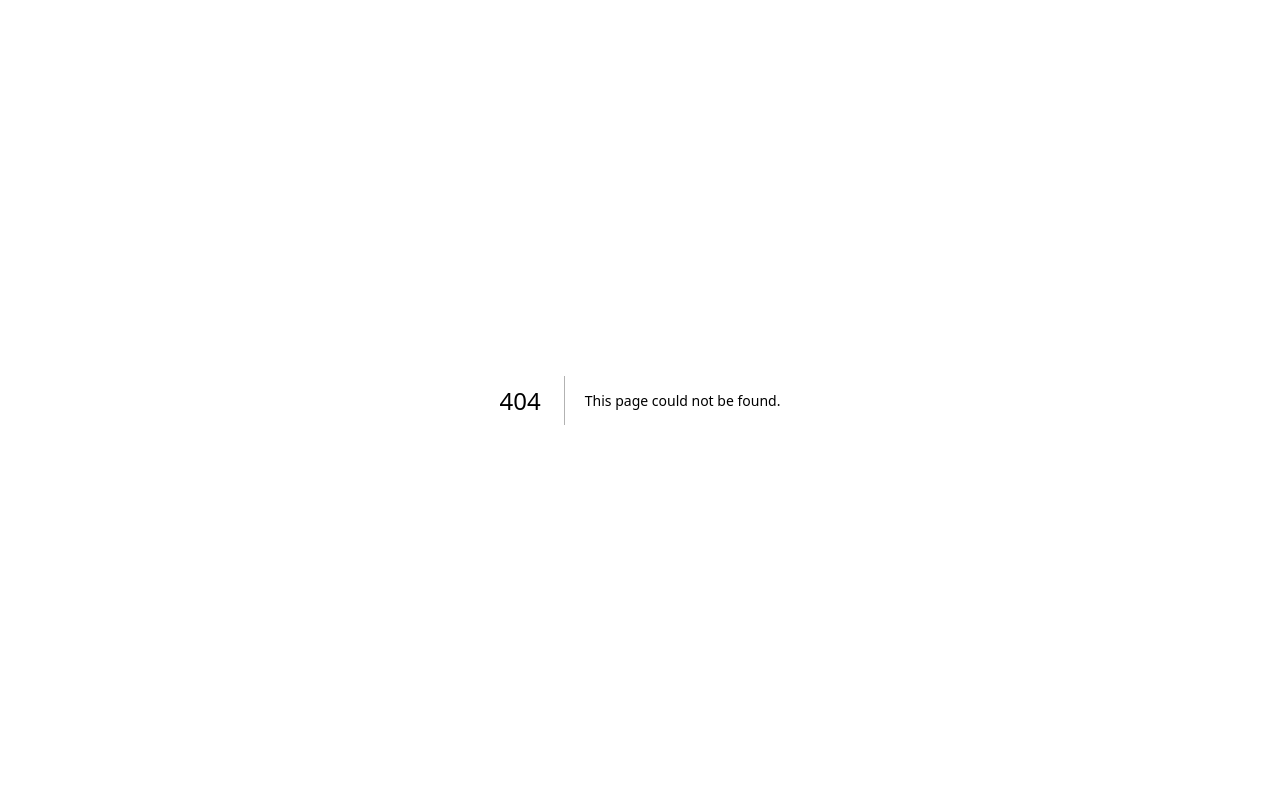
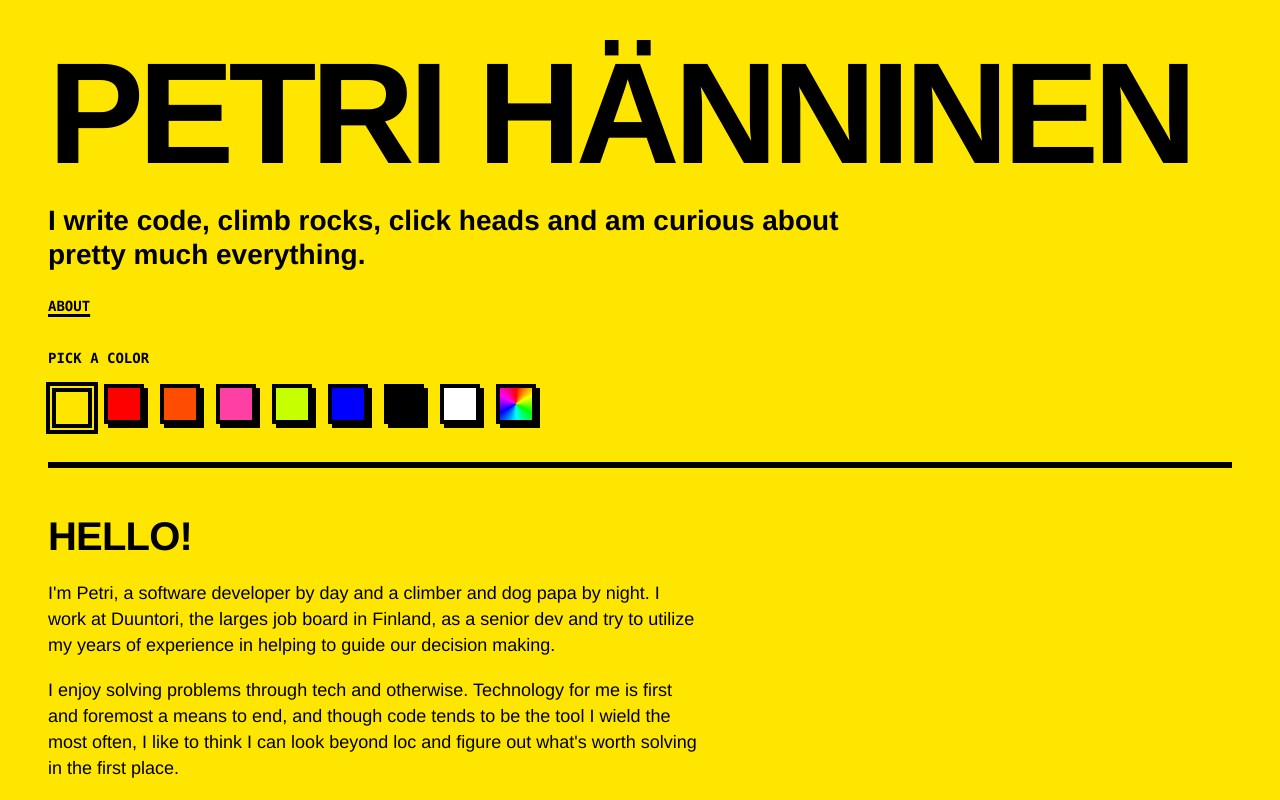
Before and after one commit to petrihanninen/blog, a Next.js app: page /about in a window 1280 px wide. Before the commit this address had no page. Shown: the top 800 px of the page. Built offline with nearby package versions, Linux system fonts and the light colour scheme.

Commit message:
Add About page and split content into posts and pages
Co-Authored-By: Claude Opus 5.5 <noreply@anthropic.com>

```diff
--- /dev/null
+++ b/src/app/[page]/page.tsx
@@ -0,0 +1,34 @@
+import type { Metadata } from 'next';
+
+import { getPage, getPageSlugs } from '@/app/utils';
+import { SiteHeader } from '@/components/SiteHeader/SiteHeader';
+
+type Props = { params: Promise<{ page: string }> };
+
+export const dynamicParams = false;
+
+export const generateStaticParams = () => getPageSlugs().map(page => ({ page }));
+
+export const generateMetadata = async ({ params }: Props): Promise<Metadata> => {
+  const { frontmatter } = await getPage((await params).page);
+  return { title: `${frontmatter.title} — Petri Hänninen` };
+};
+
+export default async function Page({ params }: Props) {
+  const { frontmatter, content } = await getPage((await params).page);
+
+  return (
+    <div className="site">
+      <SiteHeader />
+
+      <main className="page">
+        <h2 className="page-title">{frontmatter.title}</h2>
+        <div className="prose">{content}</div>
+      </main>
+
+      <footer className="site-footer">
+        <span>Petri Hänninen</span>
+      </footer>
+    </div>
+  );
+}
--- a/src/app/types.d.ts
+++ b/src/app/types.d.ts
@@ -3,3 +3,7 @@ export type Frontmatter = {
   lede?: string;
   date?: string;
 }
+
+export type PageFrontmatter = {
+  title: string;
+}
--- a/src/app/utils.ts
+++ b/src/app/utils.ts
@@ -2,27 +2,32 @@ import fs from 'fs'
 import path from 'path'
 import { compileMDX } from 'next-mdx-remote/rsc'
 
-import type { Frontmatter } from './types'
+import type { Frontmatter, PageFrontmatter } from './types'
 
 const contentDir = path.join(process.cwd(), 'src/content')
+const postsDir = path.join(contentDir, 'posts')
+const pagesDir = path.join(contentDir, 'pages')
 
-const getBlogBySlug = async (slug: string) => {
-  const filePath = path.join(contentDir, `${slug}.mdx`)
-  const fileContent = fs.readFileSync(filePath, 'utf-8')
-  const { frontmatter, content } = await compileMDX<Frontmatter>({
-    source: fileContent,
+const listSlugs = (dir: string) => {
+  if (!fs.existsSync(dir)) return []
+  return fs
+    .readdirSync(dir)
+    .filter(file => file.endsWith('.mdx'))
+    .map(file => path.parse(file).name)
+}
+
+const compileFile = async <T extends Record<string, unknown>>(dir: string, slug: string) => {
+  const source = fs.readFileSync(path.join(dir, `${slug}.mdx`), 'utf-8')
+  const { frontmatter, content } = await compileMDX<T>({
+    source,
     options: { parseFrontmatter: true },
   })
-  return {
-    frontmatter,
-    content,
-    slug
-  }
+  return { frontmatter, content, slug }
 }
 
-export const getBlogs = async () => {
-  if (!fs.existsSync(contentDir)) return []
-  const files = fs.readdirSync(contentDir).filter(file => file.endsWith('.mdx'))
-  const blogs = await Promise.all(files.map(async file => await getBlogBySlug(path.parse(file).name)))
-  return blogs
-}
+export const getBlogs = () =>
+  Promise.all(listSlugs(postsDir).map(slug => compileFile<Frontmatter>(postsDir, slug)))
+
+export const getPageSlugs = () => listSlugs(pagesDir)
+
+export const getPage = (slug: string) => compileFile<PageFrontmatter>(pagesDir, slug)
--- a/src/components/Blog/Blog.tsx
+++ b/src/components/Blog/Blog.tsx
@@ -32,7 +32,7 @@ export const Blog: React.FC<PropsWithChildren<BlogProps>> = ({ slug, title, lede
         <span className="post-marker" aria-hidden />
       </div>
 
-      <div className="post-body" id={`content-${slug}`} hidden={!open}>
+      <div className="post-body prose" id={`content-${slug}`} hidden={!open}>
         {children}
       </div>
     </article>
--- /dev/null
+++ b/src/components/SiteHeader/SiteHeader.tsx
@@ -0,0 +1,18 @@
+import Link from 'next/link';
+
+import { ColorPicker } from '@/components/ColorPicker/ColorPicker';
+
+export const SiteHeader = () => (
+  <header className="site-header">
+    <h1 className="site-title">
+      <Link href="/">Petri Hänninen</Link>
+    </h1>
+    <p className="site-lede">
+      I write code, climb rocks, click heads and am curious about pretty much everything.
+    </p>
+    <nav className="site-nav">
+      <Link href="/about">About</Link>
+    </nav>
+    <ColorPicker />
+  </header>
+);
--- a/src/styles/globals.css
+++ b/src/styles/globals.css
@@ -56,12 +56,39 @@ video {
   overflow-wrap: anywhere;
 }
 
+.site-title a {
+  color: inherit;
+  text-decoration: none;
+}
+
 .site-lede {
   margin: 0;
   font-size: clamp(1.25rem, 2.5vw, 1.75rem);
   font-weight: 700;
   line-height: 1.2;
   max-width: 30em;
+}
+
+.site-nav {
+  margin-top: 1.5rem;
+  display: flex;
+  gap: 1.5rem;
+  font-family: var(--mono);
+  font-size: 0.875rem;
+  font-weight: 700;
+  text-transform: uppercase;
+}
+
+.site-nav a {
+  color: inherit;
+  text-decoration: underline;
+  text-decoration-thickness: 3px;
+  text-underline-offset: 3px;
+}
+
+.site-nav a:hover {
+  background: var(--ink);
+  color: var(--bg);
 }
 
 .color-picker {
@@ -340,54 +367,54 @@ video {
   padding: 1.5rem;
 }
 
-.post-body > :first-child {
+.prose > :first-child {
   margin-top: 0;
 }
 
-.post-body > :last-child {
+.prose > :last-child {
   margin-bottom: 0;
 }
 
-.post-body :is(p, ul, ol, blockquote) {
+.prose :is(p, ul, ol, blockquote) {
   max-width: 65ch;
   margin: 0 0 1em;
 }
 
-.post-body :is(ul, ol) {
+.prose :is(ul, ol) {
   padding-left: 1.5em;
 }
 
-.post-body h3 {
+.prose h3 {
   margin: 2rem 0 0.5rem;
   font-weight: 900;
   text-transform: uppercase;
 }
 
-.post-body a {
+.prose a {
   color: inherit;
   text-decoration: underline;
   text-decoration-thickness: 3px;
   text-underline-offset: 3px;
 }
 
-.post-body a:hover {
+.prose a:hover {
   background: var(--ink);
   color: var(--bg);
 }
 
-.post-body blockquote {
+.prose blockquote {
   border-left: 8px solid var(--ink);
   margin: 1.5rem 0;
   padding-left: 1rem;
   font-weight: 700;
 }
 
-.post-body code {
+.prose code {
   font-family: var(--mono);
   font-size: 0.9em;
 }
 
-.post-body pre {
+.prose pre {
   overflow-x: auto;
   margin: 1.5em 0;
   padding: 1rem;
@@ -396,8 +423,21 @@ video {
   line-height: 1.4;
 }
 
-.post-body pre code {
+.prose pre code {
   font-size: inherit;
+}
+
+.page {
+  flex: 1;
+}
+
+.page-title {
+  margin: 0 0 1.5rem;
+  font-size: clamp(1.5rem, 3.5vw, 2.5rem);
+  font-weight: 900;
+  line-height: 1;
+  letter-spacing: -0.02em;
+  text-transform: uppercase;
 }
 
 .site-footer {
```
Also changed, not shown: src/app/page.tsx (+2 -8 lines), 1 other file (tests, documents, lock files or other folders).
